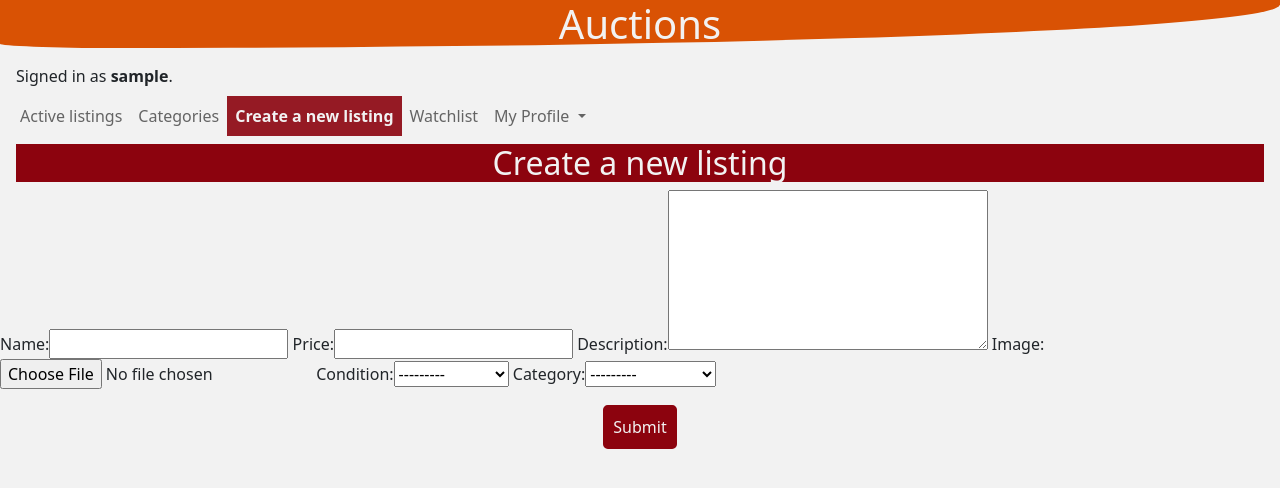
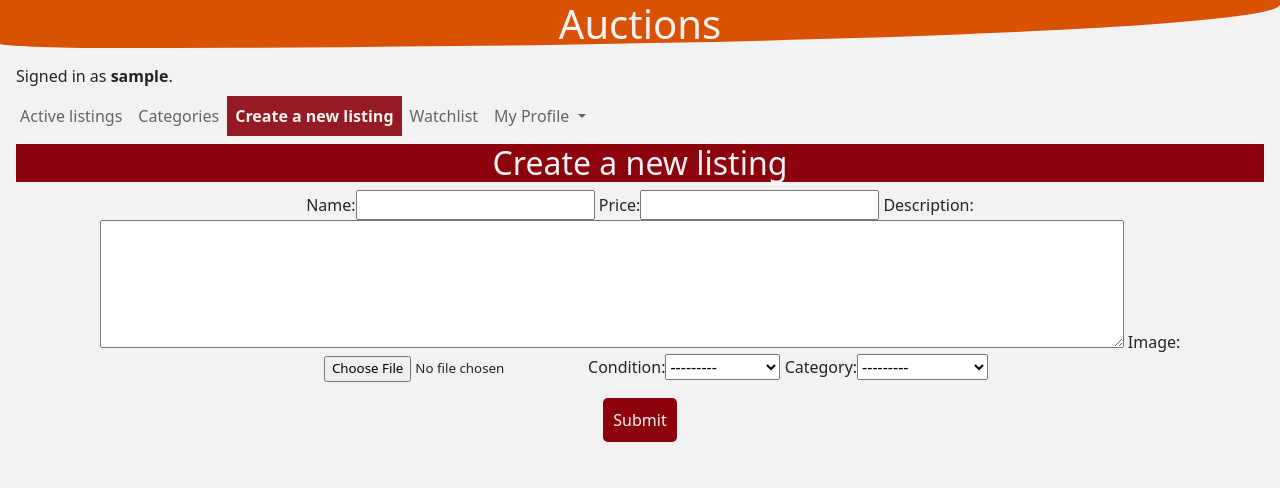
Before and after one commit to filologyprogramming/Auctions_Project, a Django app: page /create in a window 1280 px wide. Shown: the top 488 px of the page. Run offline with Django 3.2, Linux system fonts and the light colour scheme; the visitor is signed in with stand-in values (Sample User, id 1).

Commit message:
Visual changes to create a form form

```diff
--- a/auctions/forms.py
+++ b/auctions/forms.py
@@ -17,7 +17,7 @@ class ListingForm(forms.ModelForm):
         widgets = {
             'name': forms.TextInput(attrs={'id': 'name_form'}),
             'price': forms.TextInput(attrs={'id': 'price_form'}),
-            'description': forms.Textarea(attrs={'id': 'description_form'}),
+            'description': forms.Textarea(attrs={'id': 'description_form', }),
             'image': forms.FileInput(attrs={'id': 'image_form'}),
             'condition': forms.Select(attrs={'id': 'condition_form'}),
             'category': forms.Select(attrs={'id': 'category_form'})
--- a/auctions/static/auctions/styles.css
+++ b/auctions/static/auctions/styles.css
@@ -387,10 +387,6 @@ tr:nth-child(2n+1) {
     display: none;
 }
 
-/* Button for adding a comment */
-#add_comment {
-    margin-top: 0.5rem;
-}
 
 /* Stylize links */
 a {
@@ -405,27 +401,36 @@ a {
     text-align: center;
 }
 
+
 /* Create a form form */
-#create_form > div {
-    margin: 1rem;
+#create_form {
     text-align: center;
 }
 
-#create_form > div > label {
+#create_form > div {
+    margin: 1rem;
+}
+
+#create_form > div > label { /* Stylizes lables in a form */
     font-weight: bold;
-    float: left;
+    display: block;
+}
+
+#image_form {
+    padding-left: 2rem;
+    margin: 0;
+    font-size: smaller;
 }
 
 #description_form {
-    height: 10rem;
-    width: 20rem;
+    height: 8rem;
+    width: 80%;
 }
-
 
 footer { /* Stylizes footer */
     margin-top: 1rem;
     height: 20rem;
-    background-color: #0d0d0d;
+    background-color: #BF9780;
 }
 
 /* Listing */
--- a/auctions/templates/auctions/categories.html
+++ b/auctions/templates/auctions/categories.html
@@ -9,6 +9,7 @@
             {% endfor %}
         </select>
     </form>
+    <hr>
 
     <div class="all_listings">
         <!-- Populated depending on user's choice from select form-->
--- a/auctions/templates/auctions/login.html
+++ b/auctions/templates/auctions/login.html
@@ -16,6 +16,7 @@
     <div class="form-group">
         <input class="form-control" type="password" name="password" placeholder="Password">
     </div>
+    <div>
         <input class="my_buttons" type="submit" value="Login">
     </div>
 </form>
--- a/auctions/templates/auctions/register.html
+++ b/auctions/templates/auctions/register.html
@@ -22,7 +22,9 @@
         <div class="form-group">
             <input class="form-control" type="password" name="confirmation" placeholder="Confirm Password">
         </div>
-        <input class="btn btn-primary button" type="submit" value="Register">
+        <div>
+            <input class="my_buttons" type="submit" value="Register">
+        </div>
     </form>
 
     <p class="already_registered">Already have an account? <a href="{% url 'login' %}">Log In here.</a></p>
```
Lines whose indentation alone changed are shown as unchanged.
